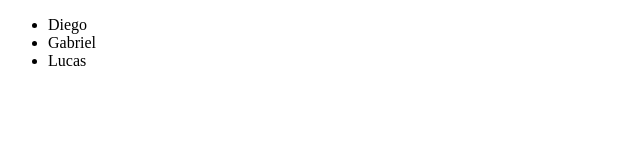
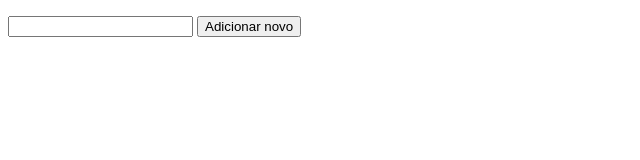
Before and after one commit to skiednia/CURSOSJS-ROCKETSEAT, a plain HTML site: page m2/ex/4.html in a window 1280 px wide. Shown: the whole page, without its empty margins (0-640 px from the left). Drawn offline with Linux system fonts and the light colour scheme.

Commit message:
fazendo alterações no projeto

```diff
--- a/m2/ex/4.html
+++ b/m2/ex/4.html
@@ -7,18 +7,20 @@
 <body>
     <ul></ul>
 
+    <input type="text" name="nome">
+    <button onclick="adicionar()">Adicionar novo</button>
+
     <script>
         var nomes = ["Diego", "Gabriel", "Lucas"];
         var listElement = document.querySelector('ul');
+        var inputElement = document.querySelector('input');
 
-        for (nome of nomes) {
-            var liElement = document.createElement('li');
-            var textElement = document.createTextNode(nome);
-
-            liElement.appendChild(textElement);
-            listElement.appendChild(liElement);
-        }
-
+        function addItem(text) {
+      var liElement = document.createElement('li');
+      var textElement = document.createTextNode(text);
+      liElement.appendChild(textElement);
+      listElement.appendChild(liElement);
+    }
     </script>
 
 </body>
```
